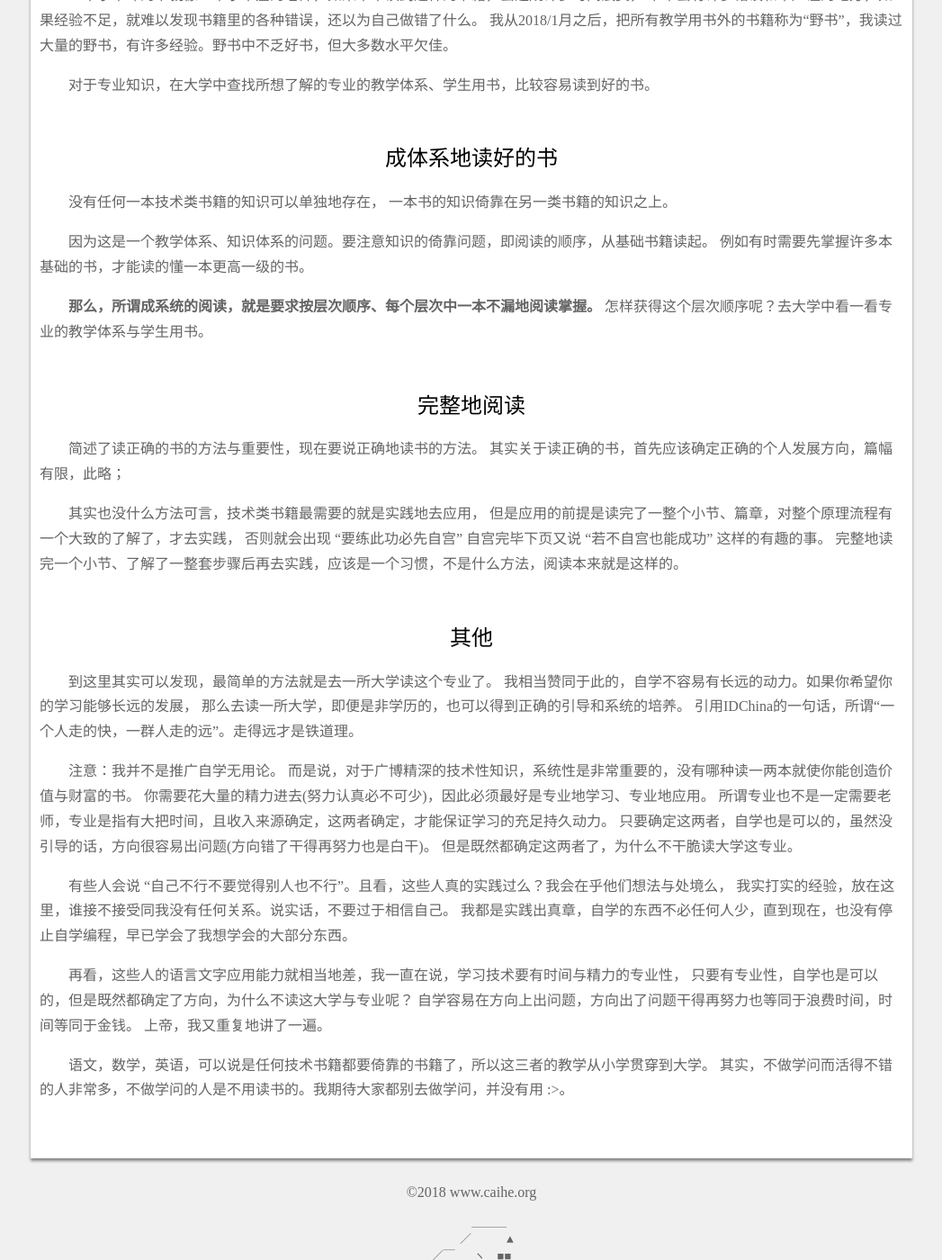
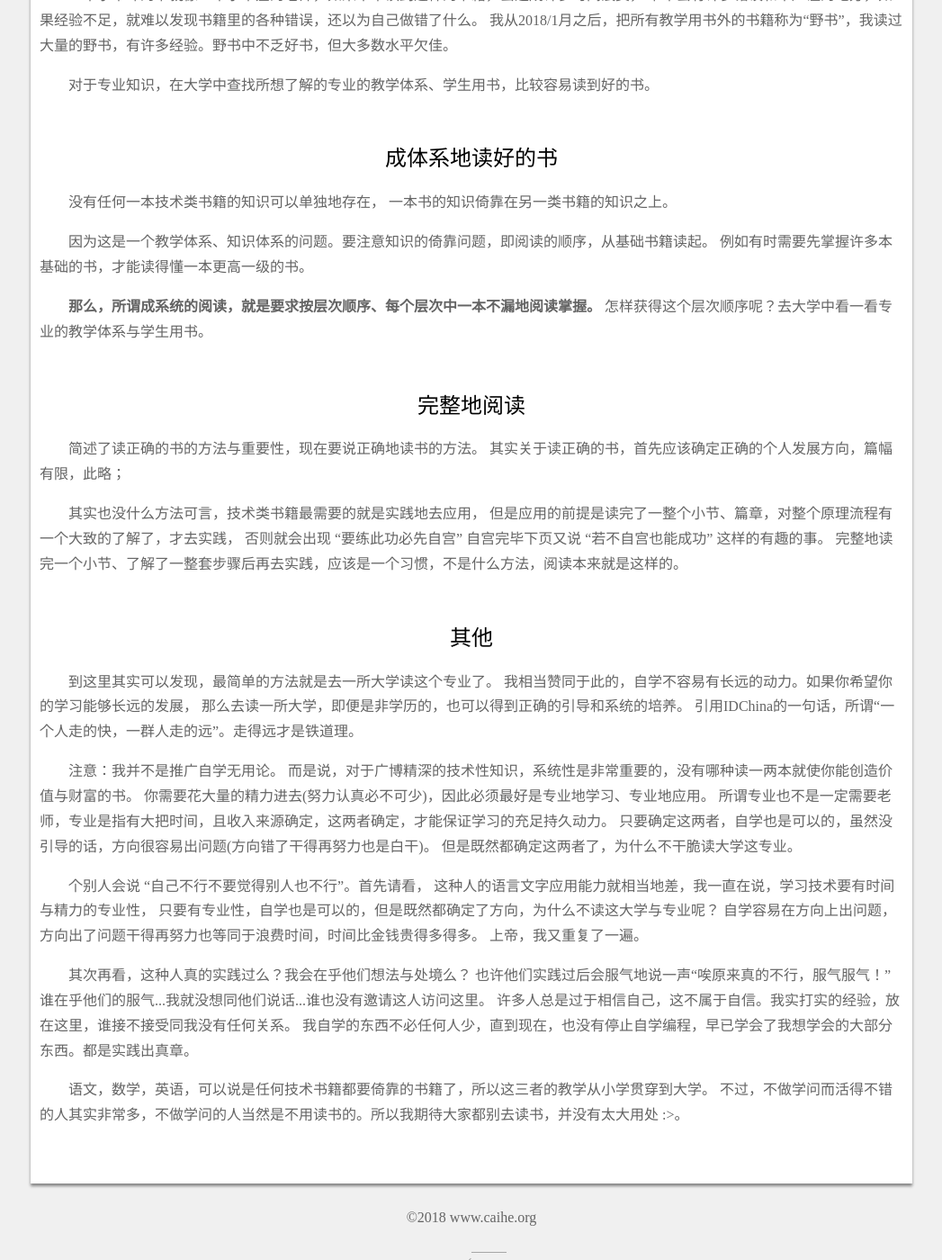
Before and after one commit to YasinZhong/yasinzhong.github.io, a Jekyll site: the page built from _posts/2018-4-20-Reading.html, in a window 1280 px wide and 1400 px high, scrolled down 426 px. Shown: the whole window at 90% size, without its empty margins (116-1163 px from the left). Built offline with Jekyll 4.4.1, drawn with Linux system fonts in a browser that asks for light colours; comment, search, counter and statistics services are not loaded.

Commit message:
2018/05/06

```diff
--- a/_posts/2018-4-20-Reading.html
+++ b/_posts/2018-4-20-Reading.html
@@ -33,7 +33,7 @@ title: 读书小记
 </p>
 <p>
 	因为这是一个教学体系、知识体系的问题。要注意知识的倚靠问题，即阅读的顺序，从基础书籍读起。
-	例如有时需要先掌握许多本基础的书，才能读的懂一本更高一级的书。
+	例如有时需要先掌握许多本基础的书，才能读得懂一本更高一级的书。
 </p>
 <p>
 	<b>那么，所谓成系统的阅读，就是要求按层次顺序、每个层次中一本不漏地阅读掌握。</b>
@@ -70,18 +70,21 @@ title: 读书小记
 </p>
 
 <p>
-	有些人会说 “自己不行不要觉得别人也不行”。且看，这些人真的实践过么？我会在乎他们想法与处境么，
-	我实打实的经验，放在这里，谁接不接受同我没有任何关系。说实话，不要过于相信自己。
-	我都是实践出真章，自学的东西不必任何人少，直到现在，也没有停止自学编程，早已学会了我想学会的大部分东西。
+	个别人会说 “自己不行不要觉得别人也不行”。首先请看，
+	这种人的语言文字应用能力就相当地差，我一直在说，学习技术要有时间与精力的专业性，
+	只要有专业性，自学也是可以的，但是既然都确定了方向，为什么不读这大学与专业呢？
+	自学容易在方向上出问题，方向出了问题干得再努力也等同于浪费时间，时间比金钱贵得多得多。
+	上帝，我又重复了一遍。
 </p>
 <p>
-	再看，这些人的语言文字应用能力就相当地差，我一直在说，学习技术要有时间与精力的专业性，
-	只要有专业性，自学也是可以的，但是既然都确定了方向，为什么不读这大学与专业呢？
-	自学容易在方向上出问题，方向出了问题干得再努力也等同于浪费时间，时间等同于金钱。
-	上帝，我又重复地讲了一遍。
+	其次再看，这种人真的实践过么？我会在乎他们想法与处境么？
+	也许他们实践过后会服气地说一声“唉原来真的不行，服气服气！”
+	谁在乎他们的服气...我就没想同他们说话...谁也没有邀请这人访问这里。
+	许多人总是过于相信自己，这不属于自信。我实打实的经验，放在这里，谁接不接受同我没有任何关系。
+	我自学的东西不必任何人少，直到现在，也没有停止自学编程，早已学会了我想学会的大部分东西。都是实践出真章。
 </p>
 
 <p>
 	语文，数学，英语，可以说是任何技术书籍都要倚靠的书籍了，所以这三者的教学从小学贯穿到大学。
-	其实，不做学问而活得不错的人非常多，不做学问的人是不用读书的。我期待大家都别去做学问，并没有用 :>。
+	不过，不做学问而活得不错的人其实非常多，不做学问的人当然是不用读书的。所以我期待大家都别去读书，并没有太大用处 :>。
 </p>
```
